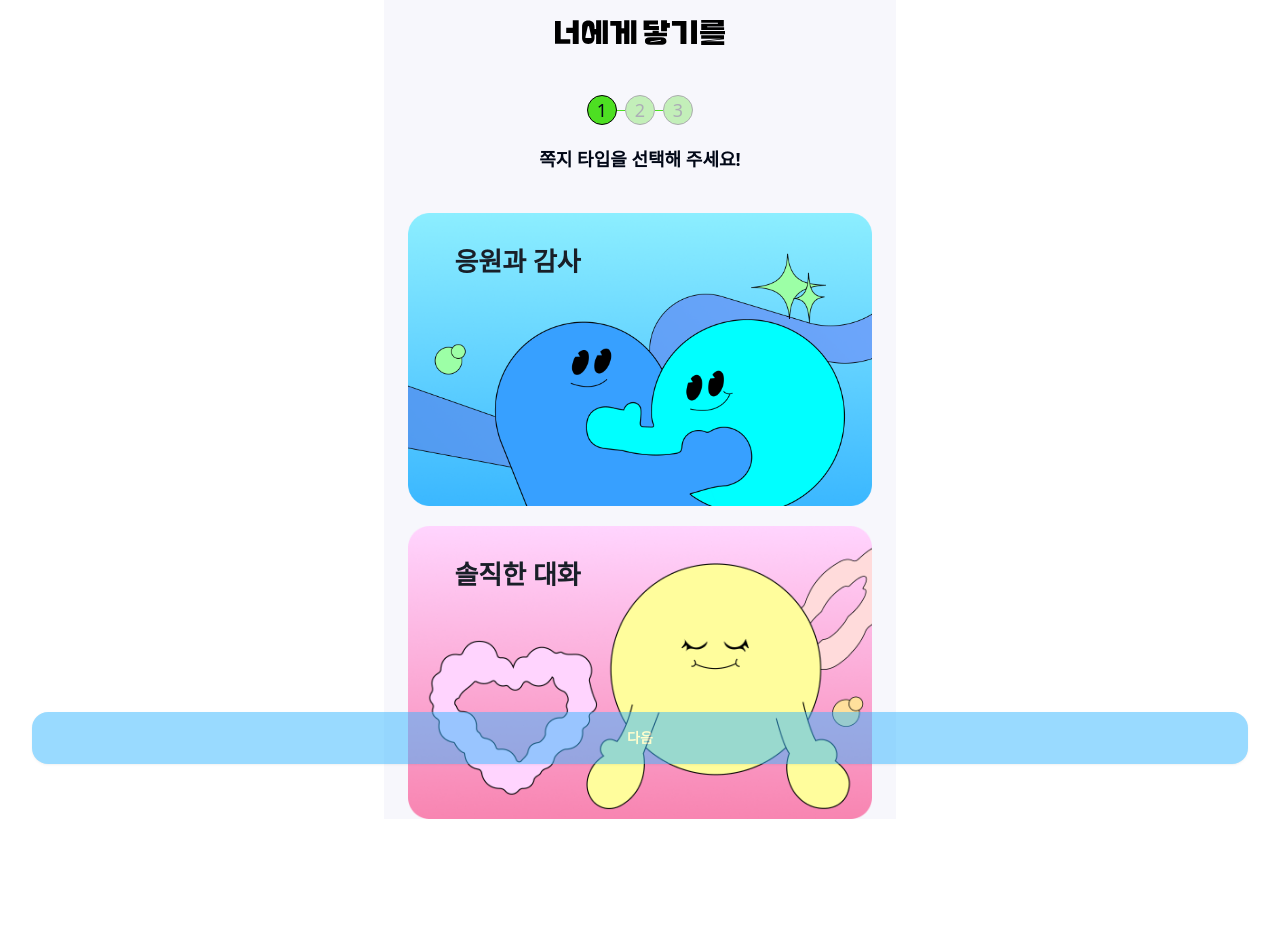
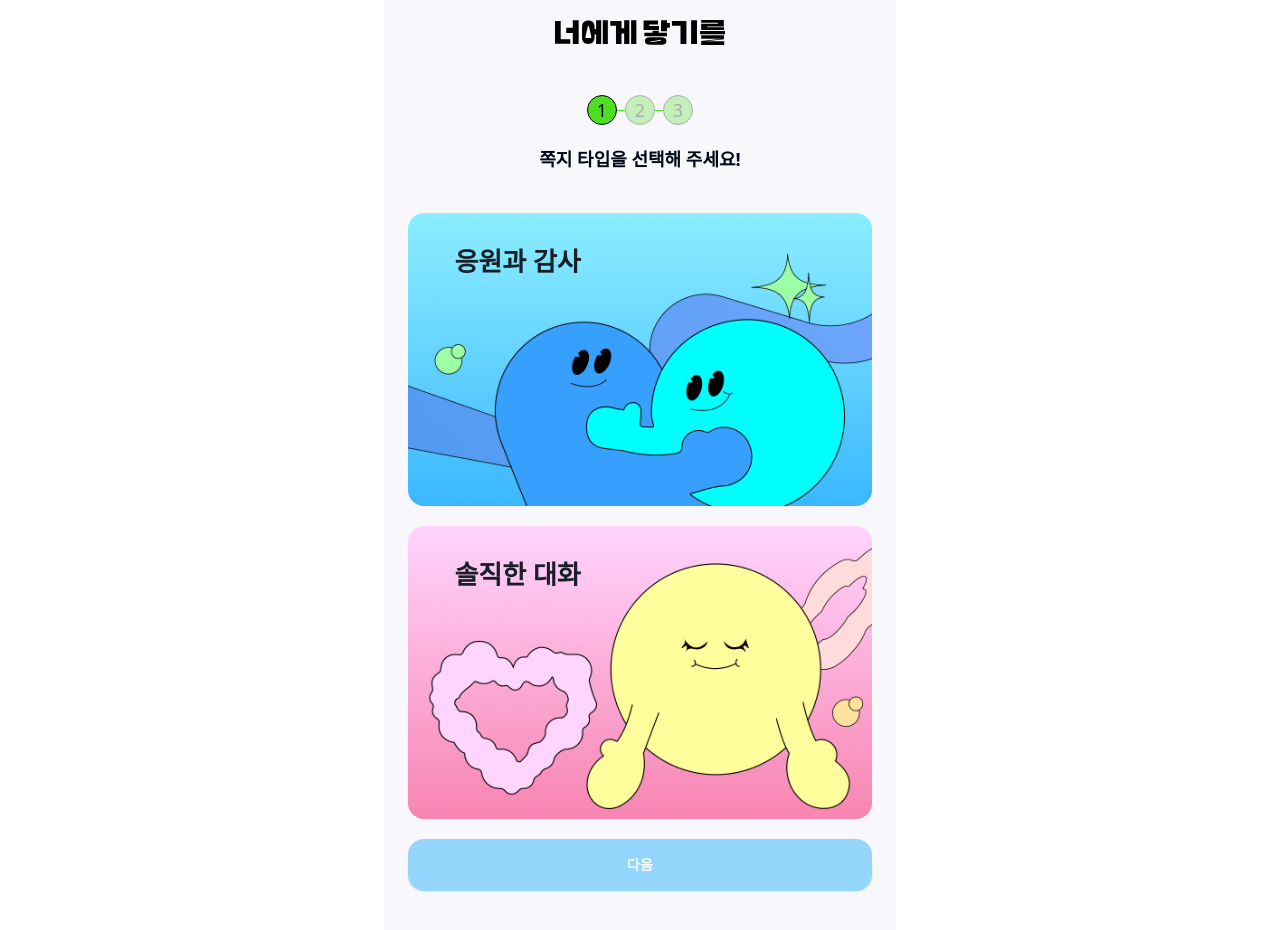
Before and after one commit to pudding-keep-in-touch/keep-in-touch-fe, a Next.js app: page /message/send/select in a window 1280 px wide. Shown: the top 930 px of the page. Before the commit the page ends 819 px from the top, so only its background shows below. Built offline with nearby package versions, Linux system fonts and the light colour scheme.

Commit message:
:lipstick: update send message page ui and style

```diff
--- a/src/app/message/send/_components/floatingButton.tsx
+++ /dev/null
@@ -1,20 +0,0 @@
-import { Button } from '@/shared/ui/components/Button'
-
-interface Props {
-  text: string
-  disabled?: boolean
-}
-
-export default function MessageSendFloatingButton({ text, disabled }: Props) {
-  return (
-    <div className='fixed bottom-9 left-0 w-full px-8'>
-      <Button
-        type='button'
-        className='w-full h-fit py-4 bg-[#35B6FF] text-white rounded-2xl font-bold'
-        disabled={disabled}
-      >
-        {text}
-      </Button>
-    </div>
-  )
-}
--- a/src/app/message/send/_components/step.tsx
+++ b/src/app/message/send/_components/step.tsx
@@ -1,4 +1,5 @@
 import { cn } from '@/shared/lib/utils'
+import { Fragment } from 'react'
 
 const steps = [1, 2, 3] as const
 
@@ -10,9 +11,8 @@ export default function MessageSendStep({ active }: Props) {
   return (
     <div className='flex items-center'>
       {steps.map((step) => (
-        <>
+        <Fragment key={step}>
           <div
-            key={step}
             className={cn(
               'w-[30px] h-[30px] rounded-full border border-black flex items-center justify-center bg-[#4DDF22]',
               active !== step && 'opacity-30'
@@ -21,7 +21,7 @@ export default function MessageSendStep({ active }: Props) {
             <span className='font-medium text-lg'>{step}</span>
           </div>
           <div className='w-2 h-px bg-[#4DDF22] last:hidden' />
-        </>
+        </Fragment>
       ))}
     </div>
   )
--- a/src/app/message/send/layout.tsx
+++ b/src/app/message/send/layout.tsx
@@ -4,7 +4,7 @@ interface Props {
 
 export default function Layout({ children }: Props) {
   return (
-    <div className='w-full min-h-screen flex flex-col items-center bg-[#F7F7FC] px-6'>
+    <div className='w-full min-h-screen flex flex-col items-center bg-[#F7F7FC] px-6 pb-16'>
       {children}
     </div>
   )
--- a/src/app/message/send/select/_components/nextButton.tsx
+++ b/src/app/message/send/select/_components/nextButton.tsx
@@ -1,7 +1,7 @@
 'use client'
 
 import { useSearchParams } from 'next/navigation'
-import MessageSendFloatingButton from '../../_components/floatingButton'
+import { Button } from '@/shared/ui/components/Button'
 
 export default function MessageSendNextButton() {
   const searchParams = useSearchParams()
@@ -9,8 +9,12 @@ export default function MessageSendNextButton() {
   const variety = searchParams.get('variety')
 
   return (
-    <div className='fixed bottom-9 left-0 w-full px-8'>
-      <MessageSendFloatingButton text='다음' disabled={!variety} />
-    </div>
+    <Button
+      type='button'
+      disabled={!variety}
+      className='h-fit p-4 bg-[#35B6FF] text-white rounded-2xl font-bold mt-5 w-full'
+    >
+      다음
+    </Button>
   )
 }
--- a/src/app/message/send/select/_components/select.tsx
+++ b/src/app/message/send/select/_components/select.tsx
@@ -31,11 +31,11 @@ function SelectButton({ variety }: { variety: MessageSendVariety }) {
   }
 
   return (
-    <button
-      type='button'
+    <div
+      role='button'
       onClick={onClick}
       className={cn(
-        'rounded-2xl w-full relative',
+        'rounded-2xl w-full relative overflow-hidden',
         searchParams.get('variety') === variety &&
           'outline outline-2 outline-black'
       )}
@@ -50,6 +50,6 @@ function SelectButton({ variety }: { variety: MessageSendVariety }) {
       <p className='absolute top-[10%] left-[10%] text-[#191F28] font-bold text-[26px]'>
         {data.text}
       </p>
-    </button>
+    </div>
   )
 }
```
Also changed, not shown: public/honestTalk.png, public/thanks.png.
